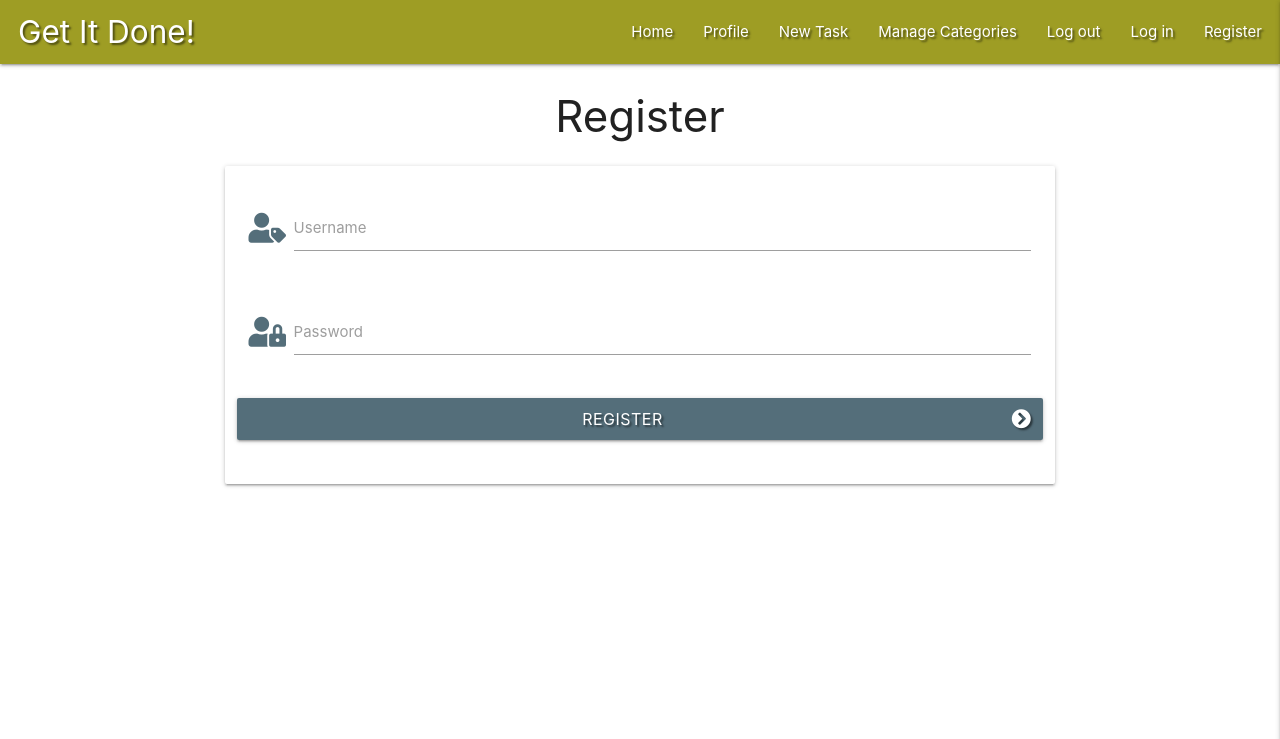
After one commit to loosenthedark/CI_DCD-task-manager-flask-mini-project, a Flask app: page /register in a window 1280 px wide. The commit adds this page. Shown: the top 739 px of the page. Run offline with Flask 2, Linux system fonts and the light colour scheme; some libraries are stand-ins or nearby versions.

Commit message:
Add Register template

```diff
--- a/app.py
+++ b/app.py
@@ -4,6 +4,7 @@ from flask import (
     redirect, request, session, url_for)
 from flask_pymongo import PyMongo
 from bson.objectid import ObjectId
+from werkzeug.security import generate_password_hash, check_password_hash
 if os.path.exists('env.py'):
     import env
 
@@ -24,6 +25,11 @@ def get_tasks():
     return render_template('tasks.html', tasks=tasks)
 
 
+@app.route('/register', methods=['GET', 'POST'])
+def register():
+    return render_template('register.html')
+
+
 if __name__ == '__main__':
     app.run(host=os.environ.get('IP'),
             port=int(os.environ.get('PORT')),
--- a/static/css/style.css
+++ b/static/css/style.css
@@ -17,3 +17,11 @@ nav .brand-logo {
 nav .hide-on-med-and-down {
     margin: 0 3px 0 18px;
 }
+
+/* Registration form */
+
+#btn-register {
+    line-height: 42px;
+    height: 42px;
+    font-size: 16px;
+}
--- a/templates/base.html
+++ b/templates/base.html
@@ -31,7 +31,7 @@
                     <li><a href="#">Manage Categories</a></li>
                     <li><a href="#">Log out</a></li>
                     <li><a href="#">Log in</a></li>
-                    <li><a href="#">Register</a></li>
+                    <li><a href="{{ url_for('register') }}">Register</a></li>
                 </ul>
             </div>
         </nav>
@@ -44,7 +44,7 @@
             <li><a href="#">Manage Categories</a></li>
             <li><a href="#">Log out</a></li>
             <li><a href="#">Log in</a></li>
-            <li><a href="#">Register</a></li>
+            <li><a href="{{ url_for('register') }}">Register</a></li>
         </ul>
     </header>
 
--- /dev/null
+++ b/templates/register.html
@@ -0,0 +1,36 @@
+{% extends 'base.html' %}
+
+{% block content %}
+
+<h3 class="center-align">Register</h3>
+
+<div class="row">
+    <form class="col s12 m8 offset-m2" method="POST" action="{{ url_for('register') }}">
+        <div class="card-panel">
+            <!-- Username input field -->
+            <div class="row">
+                <div class="input-field col s12">
+                    <i class="fas fa-user-tag prefix blue-grey-text text-darken-1"></i>
+                    <input id="username" name="username" type="text" class="validate">
+                    <label for="username">Username</label>
+                </div>
+            </div>
+            <!-- Password input field -->
+            <div class="row">
+                <div class="input-field col s12">
+                    <i class="fas fa-user-lock prefix blue-grey-text text-darken-1"></i>
+                    <input id="password" name="password" type="password" class="validate">
+                    <label for="password">Password</label>
+                </div>
+            </div>
+            <!-- Register (submit) button -->
+            <div class="row">
+                <button class="btn waves-effect waves-light col s12 text-shadow blue-grey darken-1" id="btn-register" type="submit">Register
+                    <i class="fas fa-chevron-circle-right right"></i>
+                </button>
+            </div>
+        </div>
+    </form>
+</div>
+
+{% endblock %}
```
